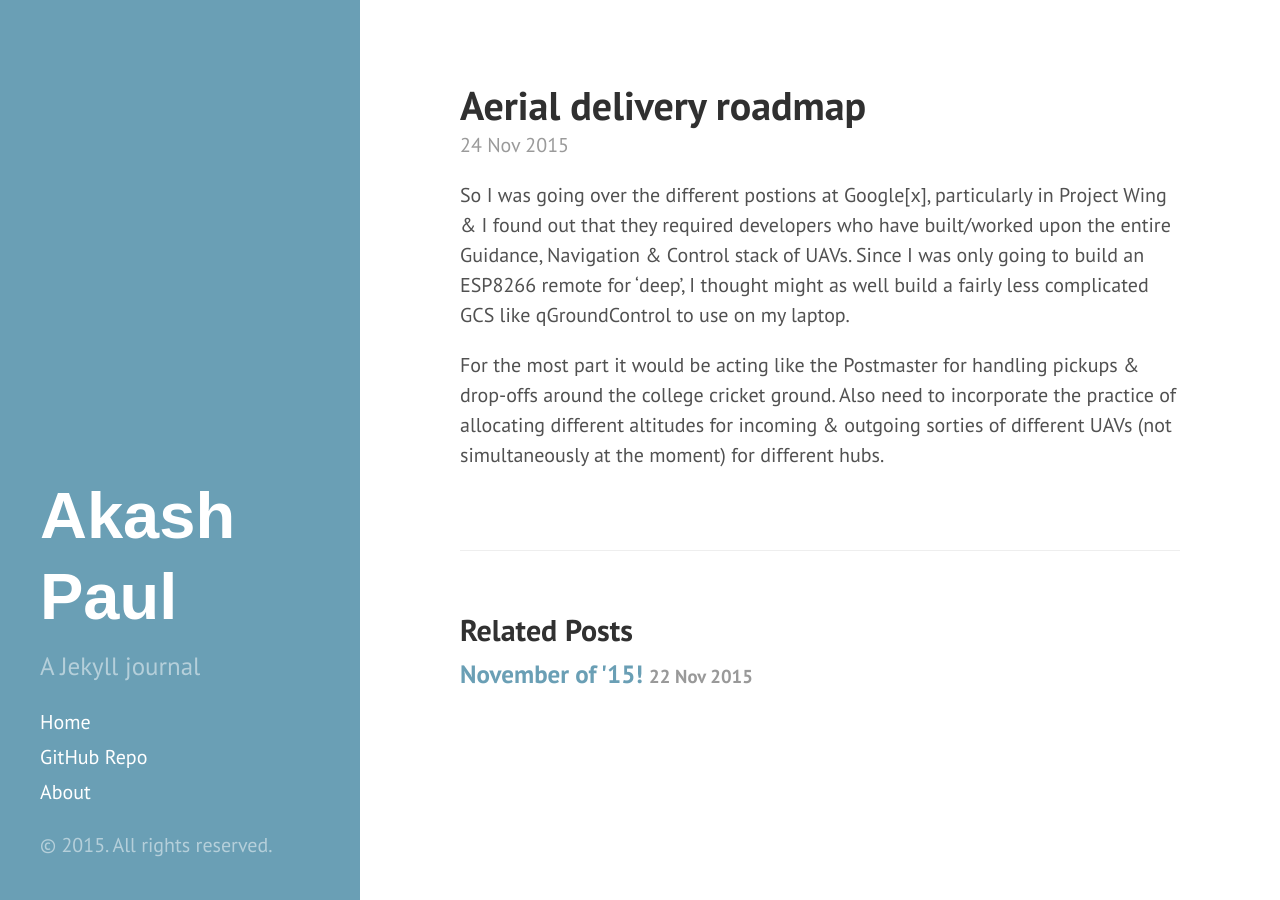
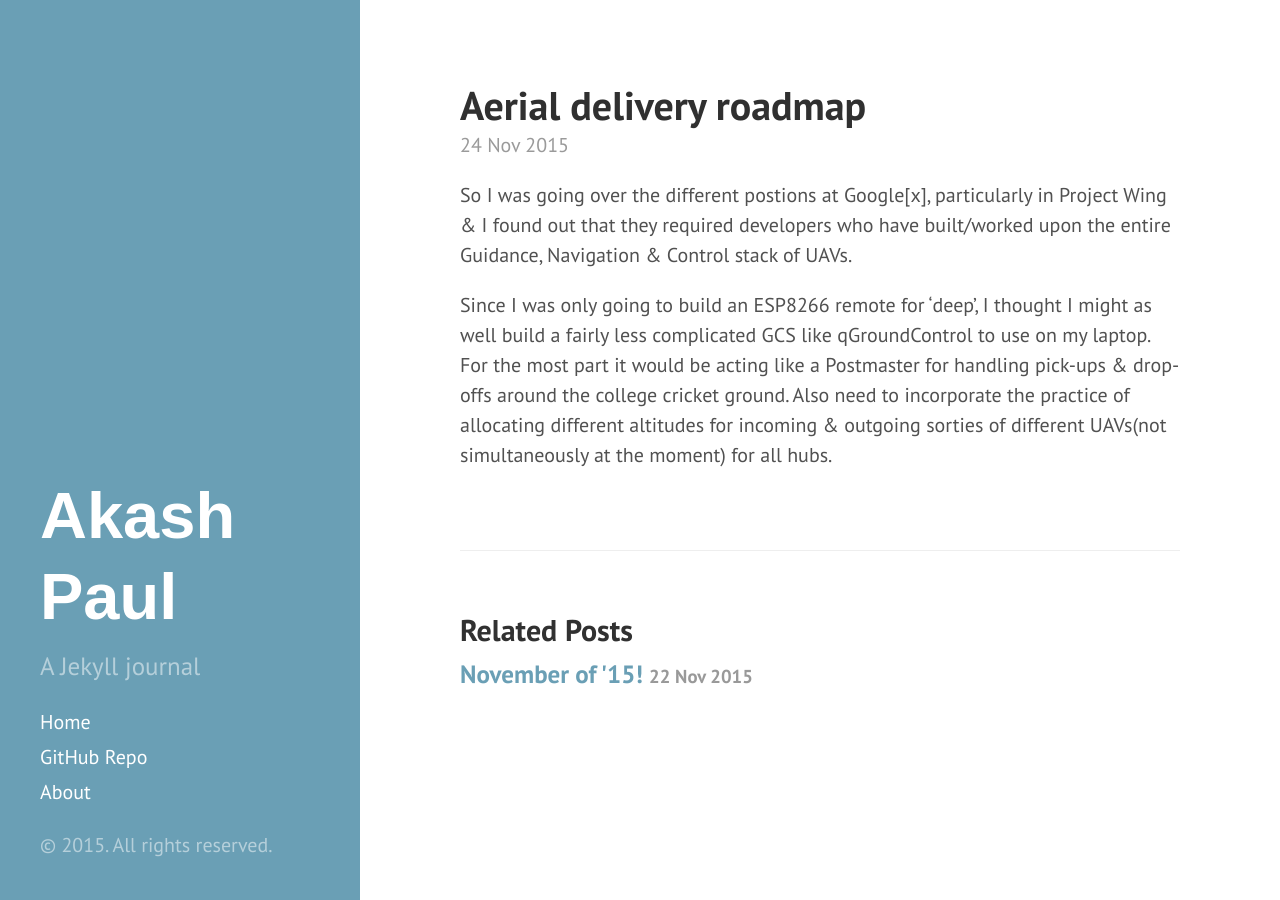
Before and after one commit to iakashpaul/iakashpaul.github.io, a Jekyll site: the page built from _posts/2015-11-24-Aerial delivery roadmap.md, in a window 1280 px wide. Built offline with Jekyll 4.4.1, drawn with Linux system fonts in a browser that asks for light colours; Markdown is read by kramdown in place of the engine named in the settings.

Commit message:
formatting

```diff
--- a/_posts/2015-11-24-Aerial delivery roadmap.md
+++ b/_posts/2015-11-24-Aerial delivery roadmap.md
@@ -4,9 +4,7 @@ title: Aerial delivery roadmap
 ---
 So I was going over the different postions at Google[x], particularly in Project Wing & I found out that they required developers
 who have built/worked upon the entire Guidance, Navigation & Control stack of UAVs.
+
 <!--more-->
-Since I was only going to build an ESP8266 remote for 'deep', I thought might as well build a fairly less complicated GCS like qGroundControl to use on my laptop.
 
-For the most part it would be acting like the Postmaster for handling pickups & drop-offs around the college cricket ground.
-Also need to incorporate the practice of allocating different altitudes for incoming & outgoing sorties of different UAVs
-(not simultaneously at the moment) for different hubs.
+Since I was only going to build an ESP8266 remote for 'deep', I thought I might as well build a fairly less complicated GCS like qGroundControl to use on my laptop. For the most part it would be acting like a Postmaster for handling pick-ups & drop-offs around the college cricket ground. Also need to incorporate the practice of allocating different altitudes for incoming & outgoing sorties of different UAVs(not simultaneously at the moment) for all hubs.
```
